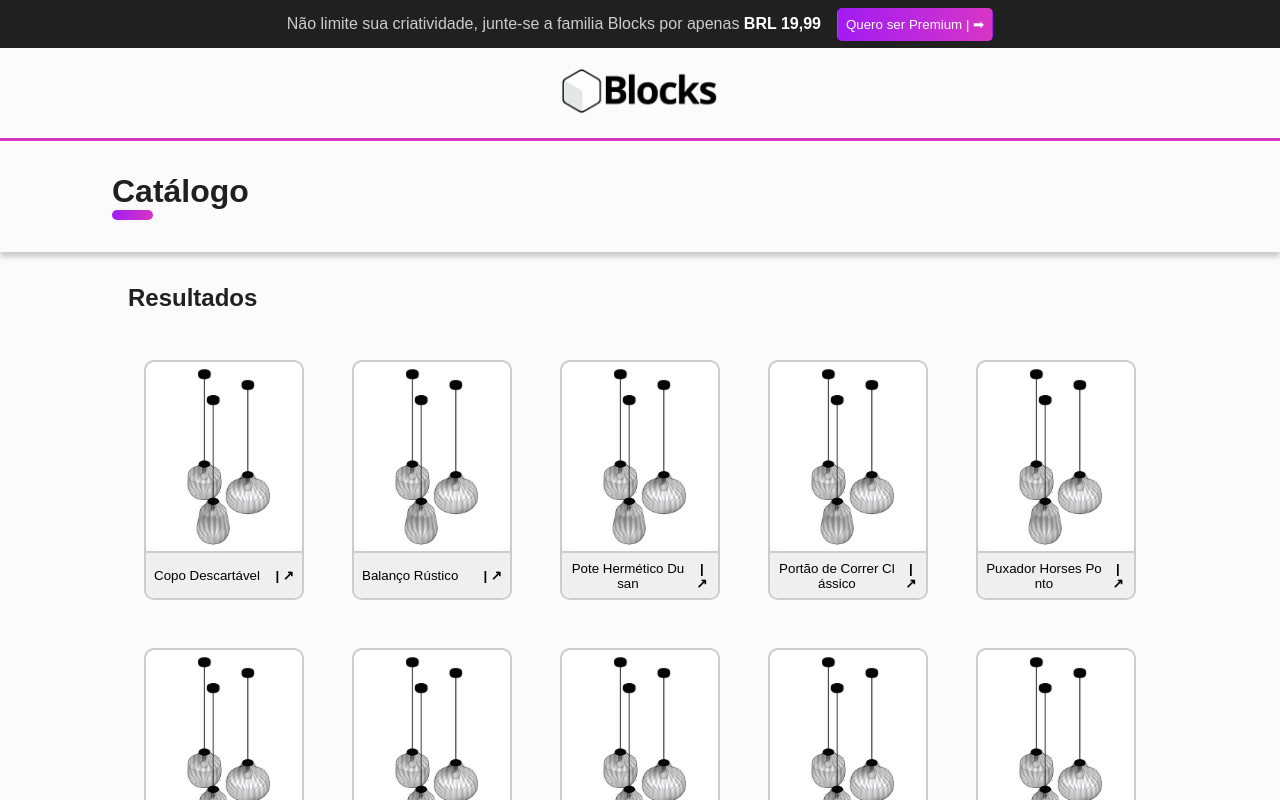
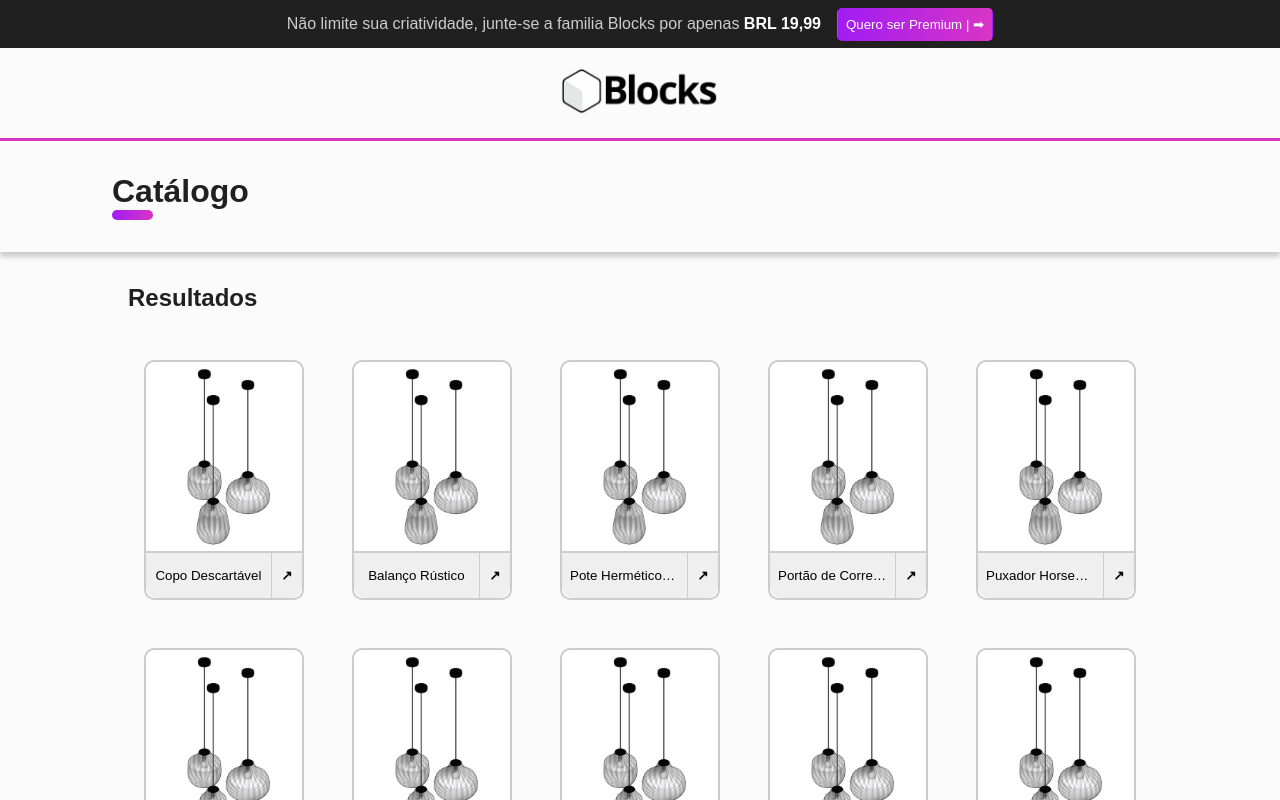
Before and after one commit to GregoryAlmeida/test-blocks, a Next.js app: page / in a window 1280 px wide. Built offline with nearby package versions, Linux system fonts and the light colour scheme.

Commit message:
style buttons

```diff
--- a/src/app/page.module.css
+++ b/src/app/page.module.css
@@ -69,8 +69,8 @@
 
 }
 
-.div-families div button {
-  width: 100%;
+.div-families div span {
+  max-width: 100%;
   height: 20%;
   cursor: pointer;
   border: none;
@@ -80,13 +80,29 @@
   display: flex;
   align-items: center;
   justify-content: space-between;
-  padding: .5rem;
-  gap: .5rem;
-  word-break: break-all;
 }
 
-.div-families div button strong {
-  word-break: keep-all;
+.div-families div span button {
+  padding: .5rem;
+  cursor: pointer;
+  height: 100%;
+  white-space: nowrap;
+  overflow: hidden;
+  text-overflow: ellipsis;
+
+}
+
+.button-1 {
+  width: 80%;
+  border-bottom-left-radius: 10px;
+  border: none;
+}
+
+.button-2 {
+  width: 20%;
+  border-bottom-right-radius: 10px;
+  border: none;
+  border-left: 1px solid var(--gray);
 }
 
 .footer {
--- a/src/app/page.tsx
+++ b/src/app/page.tsx
@@ -58,7 +58,11 @@ export default function HomePage() {
             {data.length === 0 ? <Loading /> :data.map(({id, details}) => (
               <div key={id} >
                 <Image src={FAMILIALOGO} alt={details.description} />
-                <button>{details.name} <strong>| ↗</strong></button>
+                <span>
+                  <button className={styles['button-1']} >{details.name}</button>
+                  <button className={styles['button-2']}><strong>↗</strong></button>
+                </span>
+
               </div>
             ))}
           </div>
```
